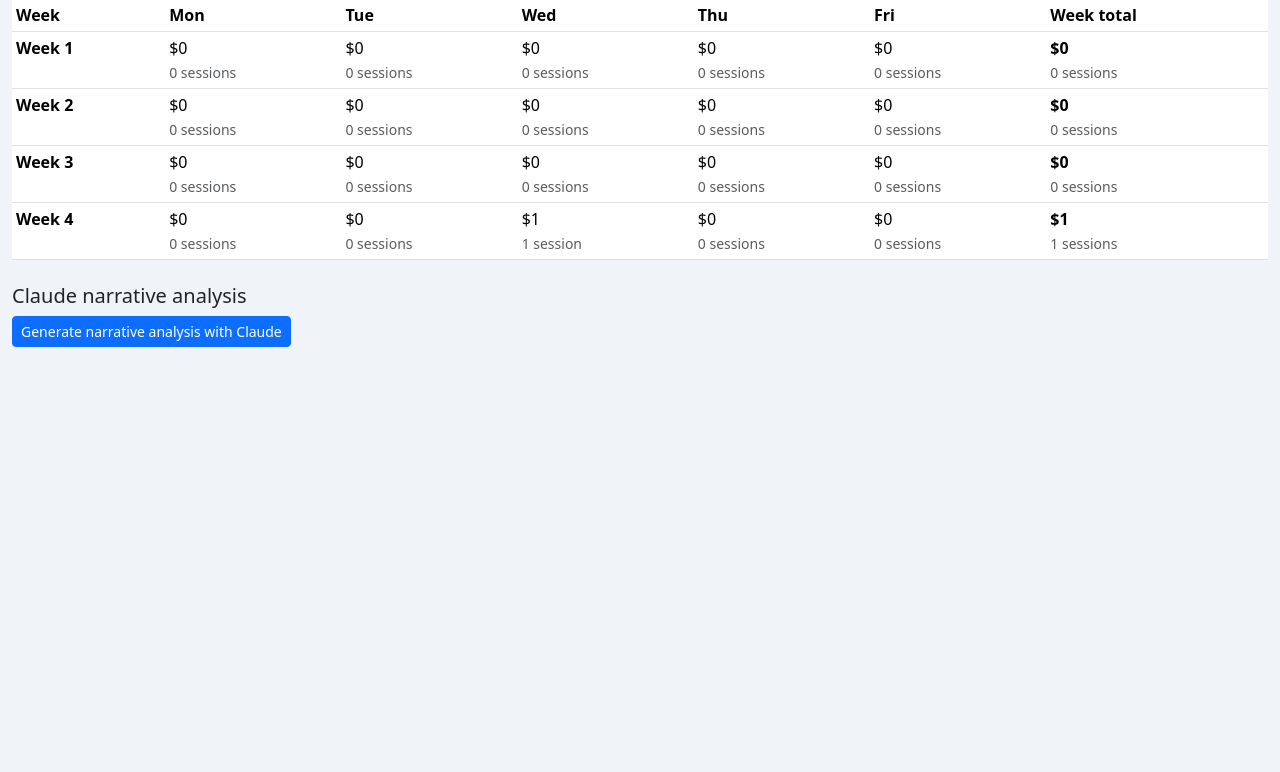
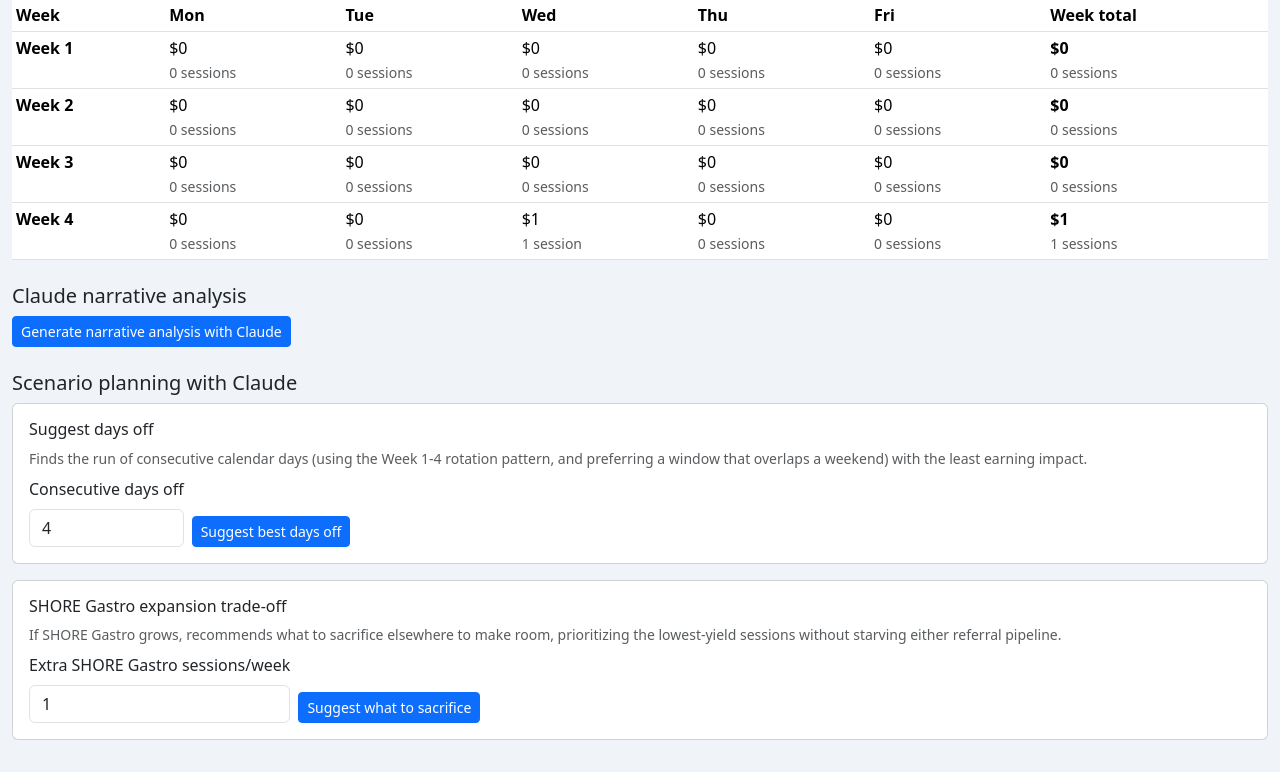
Before and after one commit to jcypowh/practice-manager, a Flask app: page /analysis in a window 1280 px wide. Shown: the part 1636-2408 px from the top of the page. Before the commit the page ends 1983 px from the top, so only its background shows below. Run offline with Flask 3, Linux system fonts and the light colour scheme; data comes from the database, SQL or seed files in the repository; tables that the repository leaves empty hold one stand-in row (values such as "Sample post"); some libraries are stand-ins or nearby versions.

Commit message:
Add two Claude scenario-planning tools to Analysis: days-off finder and SHORE expansion trade-off
- "Suggest days off": given a number of consecutive calendar days, uses
  the Week 1-4 rotation earning breakdown to recommend the specific
  window (preferring one that overlaps a weekend, since that's "free"
  rest) with the lowest total earning impact.
- "SHORE Gastro expansion trade-off": given extra SHORE Gastro sessions
  per week, recommends which site(s) to sacrifice to make room, ranked
  by lowest $/time-unit first, while explicitly checking neither
  referral pipeline gets starved of source-site consult volume.

Both share the same domain-knowledge block (site groupings, referral
pipelines, rotation, time-unit weighting) as the main narrative analysis,
via a new PRACTICE_KNOWLEDGE constant, so every Claude call reasons with
the full picture regardless of which specific question is asked.

Fixed a real reliability bug hit while testing this: Claude's extended
thinking was non-deterministically consuming the entire max_tokens
budget on some calls, leaving zero room for the actual answer ("Claude
response contained no text block"). Disabled thinking for these
well-scoped analytical/generation prompts across the board - verified
live with real API calls that both new tools now produce complete,
genuinely pipeline-aware recommendations every time.

Co-Authored-By: Claude Sonnet 5 <noreply@anthropic.com>

```diff
--- a/app.py
+++ b/app.py
@@ -1286,21 +1286,25 @@ def _resolve_period(raw, months):
     return months[0]['id'] if months else 'all'
 
 
+def _analysis_context(raw_period):
+    db = get_db()
+    months = db.execute("SELECT * FROM months WHERE status != 'archived' ORDER BY year DESC, month DESC").fetchall()
+    period = _resolve_period(raw_period, months)
+    data = _compute_analysis(db, period)
+    return db, months, period, data
+
+
 @app.route('/analysis')
 def analysis_page():
-    db = get_db()
-    months = db.execute("SELECT * FROM months WHERE status != 'archived' ORDER BY year DESC, month DESC").fetchall()
-    period = _resolve_period(request.args.get('period'), months)
-    data = _compute_analysis(db, period)
-    return render_template('analysis.html', data=data, months=months, period=period, narrative=None)
+    db, months, period, data = _analysis_context(request.args.get('period'))
+    return render_template('analysis.html', data=data, months=months, period=period,
+                           narrative=None, days_off_result=None, days_off_num=4,
+                           shore_result=None, shore_extra_sessions=1)
 
 
 @app.route('/analysis/claude', methods=['POST'])
 def analysis_claude():
-    db = get_db()
-    months = db.execute("SELECT * FROM months WHERE status != 'archived' ORDER BY year DESC, month DESC").fetchall()
-    period = _resolve_period(request.form.get('period'), months)
-    data = _compute_analysis(db, period)
+    db, months, period, data = _analysis_context(request.form.get('period'))
     api_key = cfg('claude_api_key')
     narrative = None
     if not api_key:
@@ -1312,7 +1316,51 @@ def analysis_claude():
             narrative = claude_integration.narrative_analysis(api_key, data)
         except Exception as e:
             flash(f'Claude request failed: {e}', 'danger')
-    return render_template('analysis.html', data=data, months=months, period=period, narrative=narrative)
+    return render_template('analysis.html', data=data, months=months, period=period,
+                           narrative=narrative, days_off_result=None, days_off_num=4,
+                           shore_result=None, shore_extra_sessions=1)
+
+
+@app.route('/analysis/claude-days-off', methods=['POST'])
+def analysis_claude_days_off():
+    db, months, period, data = _analysis_context(request.form.get('period'))
+    num_days = request.form.get('num_days', type=int) or 4
+    api_key = cfg('claude_api_key')
+    result = None
+    if not api_key:
+        flash('Set your Claude API key in Settings first.', 'warning')
+    elif not data:
+        flash('No data for this period yet.', 'warning')
+    else:
+        try:
+            result = claude_integration.suggest_days_off(api_key, data['rotation_weeks'], num_days, data['period_label'])
+        except Exception as e:
+            flash(f'Claude request failed: {e}', 'danger')
+    return render_template('analysis.html', data=data, months=months, period=period,
+                           narrative=None, days_off_result=result, days_off_num=num_days,
+                           shore_result=None, shore_extra_sessions=1)
+
+
+@app.route('/analysis/claude-shore-expansion', methods=['POST'])
+def analysis_claude_shore_expansion():
+    db, months, period, data = _analysis_context(request.form.get('period'))
+    extra_sessions = request.form.get('extra_sessions', type=float) or 1
+    api_key = cfg('claude_api_key')
+    result = None
+    if not api_key:
+        flash('Set your Claude API key in Settings first.', 'warning')
+    elif not data:
+        flash('No data for this period yet.', 'warning')
+    else:
+        try:
+            result = claude_integration.suggest_shore_expansion_tradeoff(
+                api_key, data['group_breakdown'], data['site_breakdown'], data['pipelines'],
+                extra_sessions, data['period_label'])
+        except Exception as e:
+            flash(f'Claude request failed: {e}', 'danger')
+    return render_template('analysis.html', data=data, months=months, period=period,
+                           narrative=None, days_off_result=None, days_off_num=4,
+                           shore_result=result, shore_extra_sessions=extra_sessions)
 
 
 # ---------------------------------------------------------------- Claude schedule generation
--- a/templates/analysis.html
+++ b/templates/analysis.html
@@ -152,8 +152,38 @@
   <button class="btn btn-primary btn-sm">Generate narrative analysis with Claude</button>
 </form>
 {% if narrative %}
-<div class="card"><div class="card-body" style="white-space: pre-wrap;">{{ narrative }}</div></div>
+<div class="card mb-4"><div class="card-body" style="white-space: pre-wrap;">{{ narrative }}</div></div>
 {% endif %}
+
+<h5 class="mt-4">Scenario planning with Claude</h5>
+
+<div class="card mb-3"><div class="card-body">
+  <h6>Suggest days off</h6>
+  <p class="text-muted small mb-2">Finds the run of consecutive calendar days (using the Week 1-4 rotation pattern, and preferring a window that overlaps a weekend) with the least earning impact.</p>
+  <form method="post" action="{{ url_for('analysis_claude_days_off') }}" class="row g-2 align-items-end">
+    <input type="hidden" name="period" value="{{ period }}">
+    <div class="col-auto">
+      <label class="form-label">Consecutive days off</label>
+      <input type="number" class="form-control" name="num_days" value="{{ days_off_num }}" min="2" max="14">
+    </div>
+    <div class="col-auto"><button class="btn btn-primary btn-sm">Suggest best days off</button></div>
+  </form>
+  {% if days_off_result %}<div class="mt-2" style="white-space: pre-wrap;">{{ days_off_result }}</div>{% endif %}
+</div></div>
+
+<div class="card mb-3"><div class="card-body">
+  <h6>SHORE Gastro expansion trade-off</h6>
+  <p class="text-muted small mb-2">If SHORE Gastro grows, recommends what to sacrifice elsewhere to make room, prioritizing the lowest-yield sessions without starving either referral pipeline.</p>
+  <form method="post" action="{{ url_for('analysis_claude_shore_expansion') }}" class="row g-2 align-items-end">
+    <input type="hidden" name="period" value="{{ period }}">
+    <div class="col-auto">
+      <label class="form-label">Extra SHORE Gastro sessions/week</label>
+      <input type="number" class="form-control" name="extra_sessions" value="{{ shore_extra_sessions }}" min="0.5" max="20" step="0.5">
+    </div>
+    <div class="col-auto"><button class="btn btn-primary btn-sm">Suggest what to sacrifice</button></div>
+  </form>
+  {% if shore_result %}<div class="mt-2" style="white-space: pre-wrap;">{{ shore_result }}</div>{% endif %}
+</div></div>
 
 {% endif %}
 {% endblock %}
```
Also changed, not shown: claude_integration.py (+96 -41 lines).
